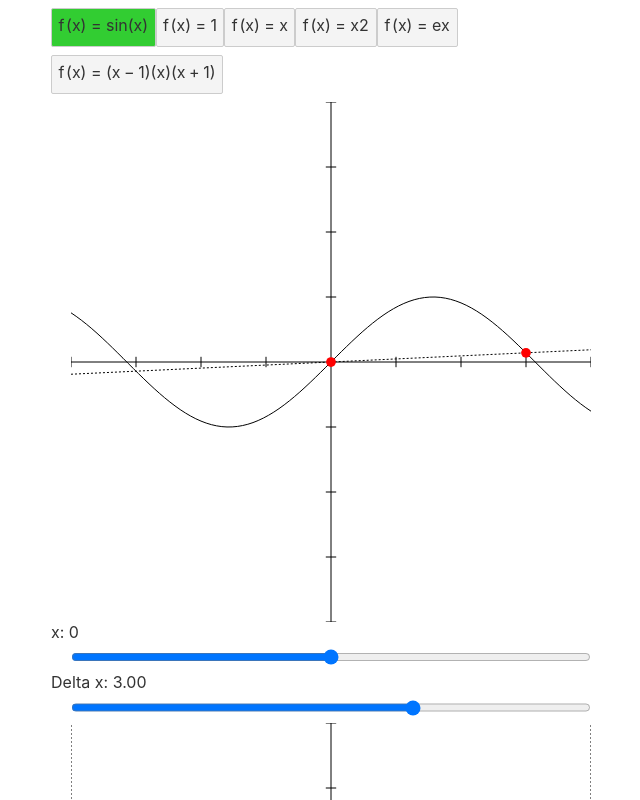
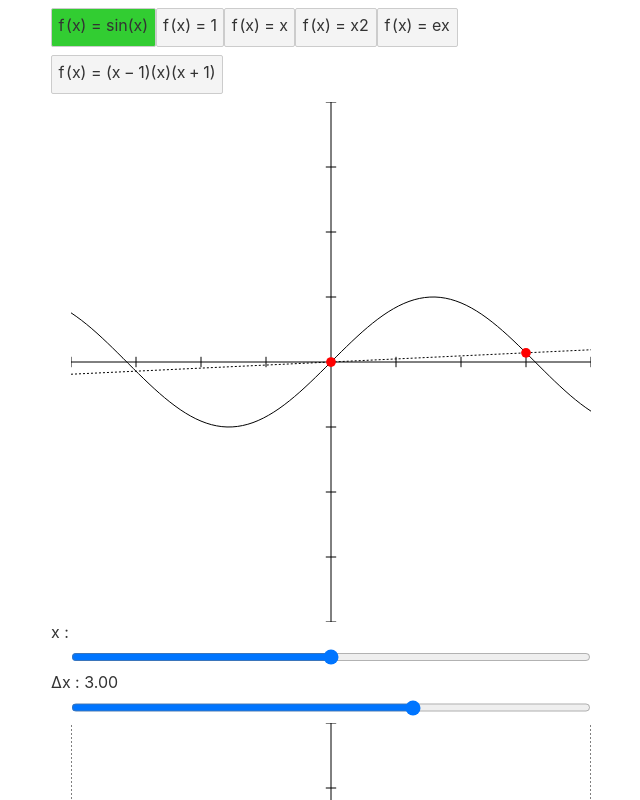
Before and after one commit to nchlsb/early-calc, a Svelte app: page / in a window 1280 px wide. Shown: the top 800 px of the page, without its empty margins (309-949 px from the left). Built offline with nearby package versions, Linux system fonts and the light colour scheme.

Commit message:
Rendered symbols for derivatives agian, but this time preserved data realationship

```diff
--- a/src/App.svelte
+++ b/src/App.svelte
@@ -130,12 +130,11 @@ import { each, onMount } from 'svelte/internal';
 			katex.render(f.representation, document.getElementById(`${f.id}`), {output: 'html'});
 		}
 
-		// issue: this overwrites the values
-		// // input for location of tangent line
-		// katex.render("x:", document.getElementById("labelDerivative"), {output: 'html'});
+		// input for location of tangent line
+		katex.render("x:", document.getElementById("labelDerivative"), {output: 'html'});
 
-		// // input for delta x
-		// katex.render("\\Delta x:", document.getElementById("labelDeltaX"), {output: 'html'});
+		// input for delta x
+		katex.render("\\Delta x:", document.getElementById("labelDeltaXSymbol"), {output: 'html'});
 	});
 
 /*
@@ -220,7 +219,14 @@ let selectedIndex = 0;
 	<label id="labelDerivative" for="derivative">x: {x}</label>
 	<input id="derivative" type="range" step="0.01" min={xMinBound} max={xMaxBound} bind:value={sliderX}>
 
-	<label id="labelDeltaX" for="deltaX">Delta x: {deltaX.toFixed(2)}</label>
+	<!-- todo - is there a better way to in-line this?-->
+	<span style="display: inline-block;">
+		<label id="labelDeltaXSymbol" for="deltaX">Delta x:</label>
+	</span>
+	<span style="display: inline-block;">
+		<label id="labelDeltaXValue" for="deltaX">{deltaX.toFixed(2)}</label>
+	</span>
+
 	<input id="deltaX" type="range" min="0.001" step="0.01" max={Math.log(xMaxBound - xMinBound).toFixed(2)}  bind:value={sliderDeltaX}>
 
 
```
